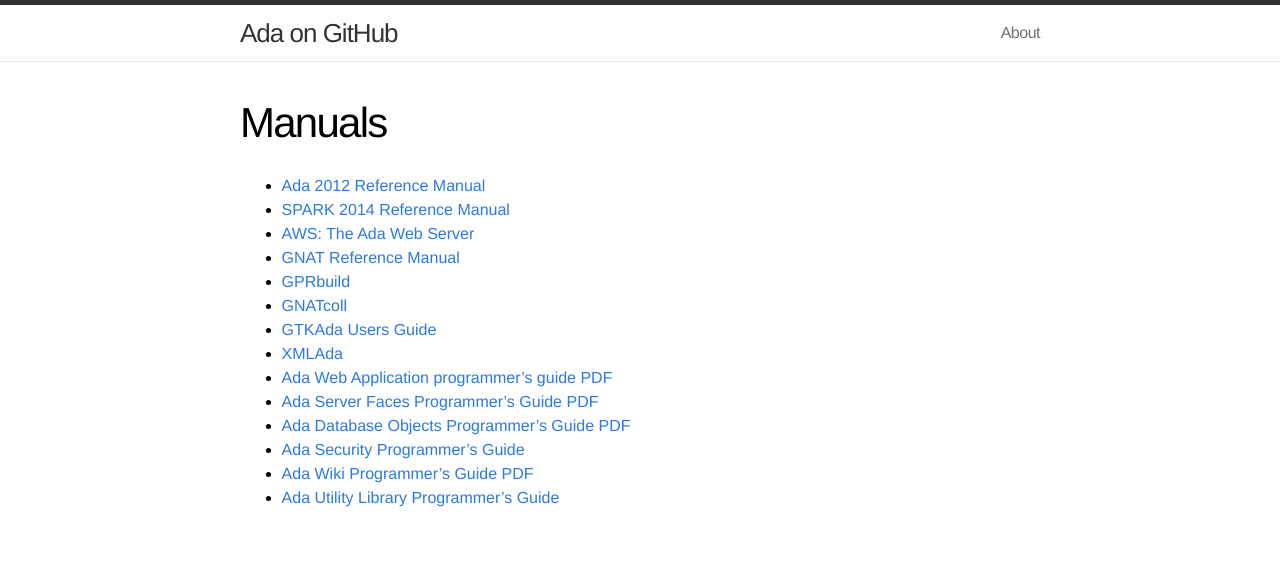
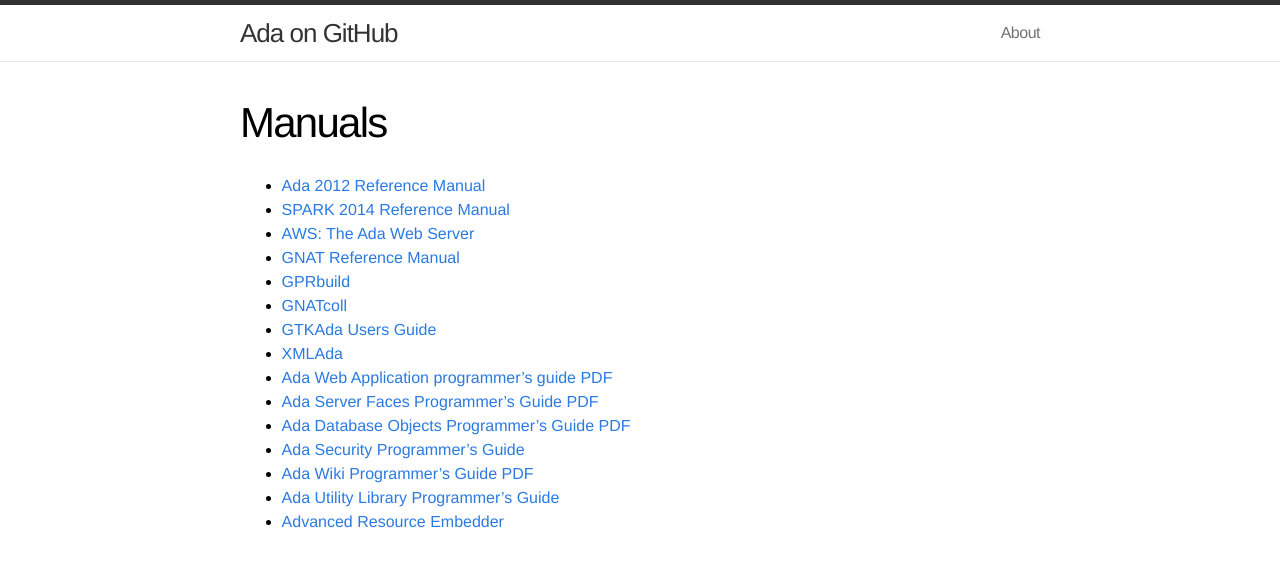
Before and after one commit to quornings/quornings.github.io, a Jekyll site: the page built from manuals.md, in a window 1280 px wide. Shown: the top 567 px of the page. Built offline with Jekyll 4.4.1, drawn with Linux system fonts in a browser that asks for light colours.

Commit message:
Add ARE docu to manuals

```diff
--- a/manuals.md
+++ b/manuals.md
@@ -18,3 +18,4 @@ permalink: /manuals/
 - [Ada Security Programmer's Guide](https://ada-security.readthedocs.io/en/latest/)
 - [Ada Wiki Programmer's Guide](https://ada-wiki.readthedocs.io/en/latest/) [PDF](https://github.com/stcarrez/ada-wiki/blob/master/docs/wiki-book.pdf)
 - [Ada Utility Library Programmer's Guide](https://ada-util.readthedocs.io/en/latest/)
+- [Advanced Resource Embedder](https://resource-embedder.readthedocs.io/en/latest/)
```
